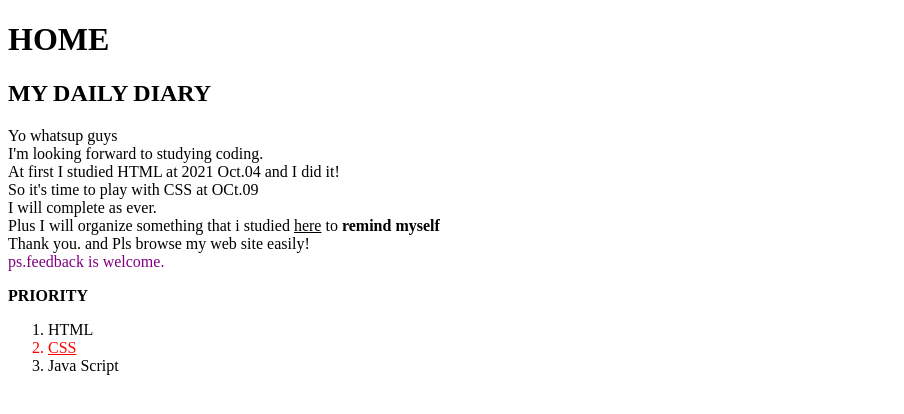
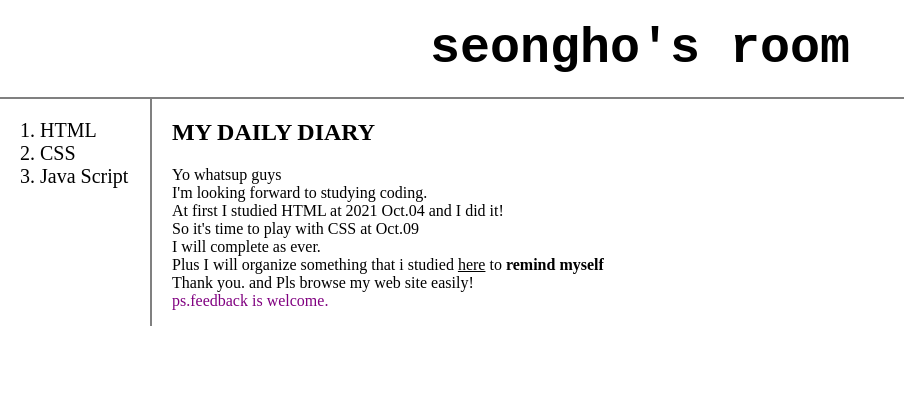
Before and after one commit to realseongho/web1, a plain HTML site: page web/index.html in a window 1280 px wide. Shown: the whole page, without its empty margins (0-904 px from the left). Drawn offline with Linux system fonts and the light colour scheme.

Commit message:
web
박스 개어려웠어..

```diff
--- a/web/index.html
+++ b/web/index.html
@@ -14,31 +14,43 @@
 </script>
 
 <style>
+body {margin:0}
 a {color:black;
    text-decoration:none;}
+h1 {text-align:center;font-size:50px;font-family:monospace;
+    border-bottom:2px gray solid;
+    margin:0px;padding:20px;display:block;}
+.right {border-left:2px gray solid;padding-left: 20px}
+#grid {display:grid; grid-template-columns: 150px 1fr;}
+#grid ol {font-size:20px;}
+
+
+
 </style>
 
 </head>
 
 <body>
-  <h1><a href="index.html" title="Sweet Home">HOME</a></h1>
+  <h1><a href="index.html" title="welcome">seongho's room</a></h1>
+  <div id="grid">
+    <ol>
+      <li><a href="1.html" title="Lv.1">HTML</a></li>
+      <li><a href="2.html" title="Lv.2">CSS</a></li>
+      <li><a href="3.html">Java Script</a></li>
+    </ol>
+    <div class="right">
       <h2>MY DAILY DIARY</h2>
       <p>Yo whatsup guys
         <br>I'm looking forward to studying coding.
         <br>At first I studied <a href="https://opentutorials.org/course/3084" target="_blank" title="HTML Lecture">HTML</a> at 2021 Oct.04 and I did it!
-    <br>So it's time to play with CSS at OCt.09
+        <br>So it's time to play with CSS at Oct.09
         <br>I will complete as ever.
         <br>Plus I will organize something that i studied <u>here</u> to <strong>remind myself</strong>
         <br>Thank you. and Pls browse my web site easily!
-    <br><a href="6.html" target="_blank" style="color:purple">ps.feedback is welcome.</a>
+        <br><span style="color:purple">ps.feedback is welcome.</span>
       </p>
-    <strong>PRIORITY</strong>
-    <ol>
-      <a href="1.html" title="Lv.1"><li>HTML</li></a>
-      <a href="2.html" title="Lv.2" style="color:red;text-decoration:underline;"><li>CSS</li></a>
-      <a href="3.html"><li>Java Script</li></a>
-    </ol>
-
+    </div>
+  </div>
     <!--Start of Tawk.to Script-->
   <script type="text/javascript">
   var Tawk_API=Tawk_API||{}, Tawk_LoadStart=new Date();
```
Also changed, not shown: web/1.html (+5 -1 lines), web/2.html (+13 -9 lines), web/3.html (+0 -6 lines). Lines whose indentation alone changed are shown as unchanged.
